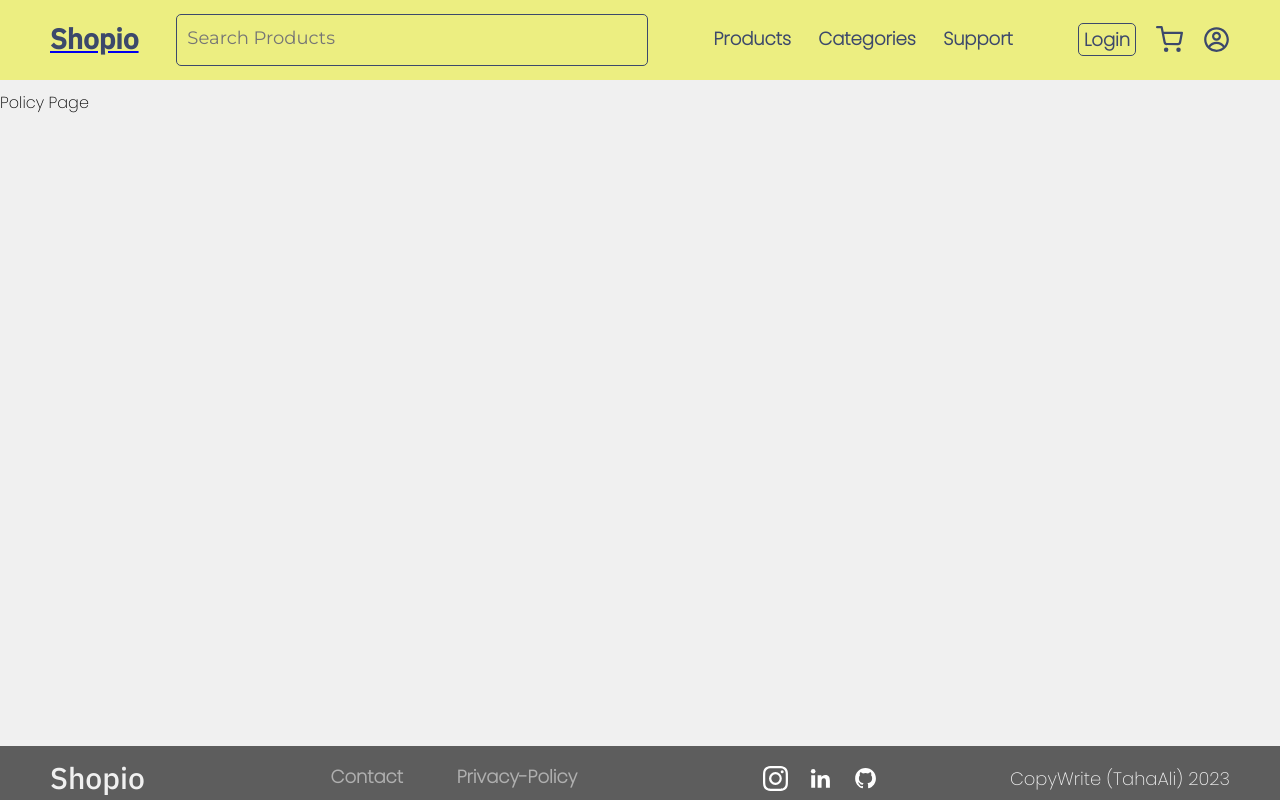
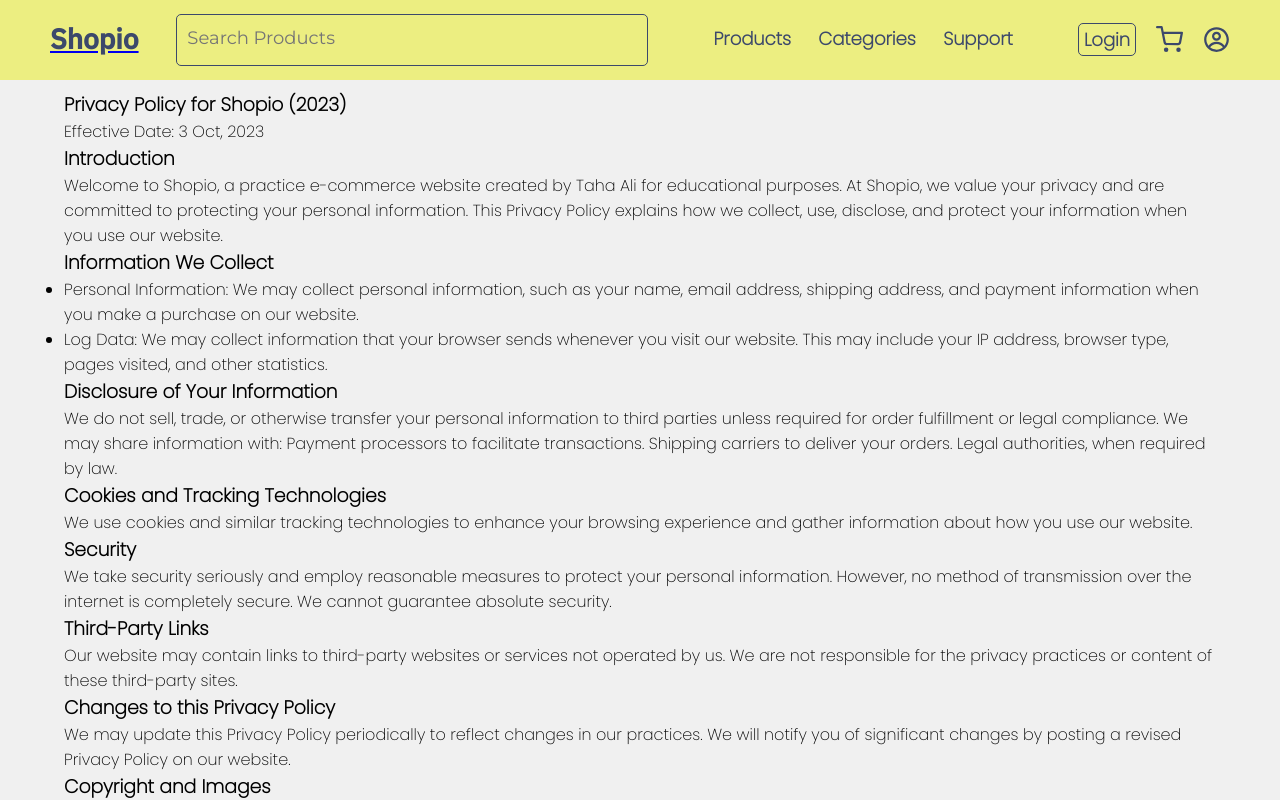
Before and after one commit to tahaali-dev/Shopio-Ecommerce-WebApp, a React (Vite) app in the folder client/: page /policypage in a window 1280 px wide. Shown: the top 800 px of the page. Built offline with nearby package versions, Linux system fonts and the light colour scheme.

Commit message:
policy page update

```diff
--- a/client/src/Components/Navbar/Navbar.jsx
+++ b/client/src/Components/Navbar/Navbar.jsx
@@ -129,7 +129,7 @@ const Navbar = () => {
             <Link to="/" className="link-d" onClick={HandleMenu}>
               ContactUs
             </Link>
-            <Link to="/" className="link-d" onClick={HandleMenu}>
+            <Link to="/policypage" className="link-d" onClick={HandleMenu}>
               Privacy Policy
             </Link>
 
--- a/client/src/Pages/Homepage/Homepage.jsx
+++ b/client/src/Pages/Homepage/Homepage.jsx
@@ -13,7 +13,6 @@ const Homepage = () => {
         <ImageSlider />
         <Category />
         <ProductSection />
-        <SlideProducts />
       </div>
       <Footer />
     </div>
--- /dev/null
+++ b/client/src/Pages/PolicyPage/Policy.css
@@ -0,0 +1,18 @@
+.policy-cont {
+  display: flex;
+  justify-content: center;
+  flex-direction: column;
+  align-items: center;
+  margin: 7px 0px;
+}
+.policy-cont h3 {
+  /* border: 1px solid; */
+  max-width: 90%;
+  min-width: 90%;
+}
+.policy-cont p,
+ul {
+  /* border: 1px solid; */
+  max-width: 90%;
+  min-width: 90%;
+}
--- a/client/src/Pages/PolicyPage/PolicyPage.jsx
+++ b/client/src/Pages/PolicyPage/PolicyPage.jsx
@@ -1,7 +1,81 @@
 import React from "react";
+import "./Policy.css";
 
 const PolicyPage = () => {
-  return <div>Policy Page</div>;
+  return (
+    <div className="policy-cont">
+      <h3>Privacy Policy for Shopio (2023)</h3>
+      <p>Effective Date: 3 Oct, 2023</p>
+      <h3>Introduction</h3>
+      <p>
+        Welcome to Shopio, a practice e-commerce website created by Taha Ali for
+        educational purposes. At Shopio, we value your privacy and are committed
+        to protecting your personal information. This Privacy Policy explains
+        how we collect, use, disclose, and protect your information when you use
+        our website.
+      </p>
+
+      <h3>Information We Collect</h3>
+      <ul>
+        <li>
+          Personal Information: We may collect personal information, such as
+          your name, email address, shipping address, and payment information
+          when you make a purchase on our website.
+        </li>
+        <li>
+          Log Data: We may collect information that your browser sends whenever
+          you visit our website. This may include your IP address, browser type,
+          pages visited, and other statistics.
+        </li>
+      </ul>
+      <h3>Disclosure of Your Information</h3>
+      <p>
+        We do not sell, trade, or otherwise transfer your personal information
+        to third parties unless required for order fulfillment or legal
+        compliance. We may share information with: Payment processors to
+        facilitate transactions. Shipping carriers to deliver your orders. Legal
+        authorities, when required by law.
+      </p>
+
+      <h3>Cookies and Tracking Technologies</h3>
+      <p>
+        We use cookies and similar tracking technologies to enhance your
+        browsing experience and gather information about how you use our
+        website.
+      </p>
+
+      <h3>Security</h3>
+      <p>
+        We take security seriously and employ reasonable measures to protect
+        your personal information. However, no method of transmission over the
+        internet is completely secure. We cannot guarantee absolute security.
+      </p>
+
+      <h3>Third-Party Links</h3>
+      <p>
+        Our website may contain links to third-party websites or services not
+        operated by us. We are not responsible for the privacy practices or
+        content of these third-party sites.
+      </p>
+
+      <h3>Changes to this Privacy Policy</h3>
+      <p>
+        We may update this Privacy Policy periodically to reflect changes in our
+        practices. We will notify you of significant changes by posting a
+        revised Privacy Policy on our website.
+      </p>
+
+      <h3>Copyright and Images</h3>
+      <p>
+        All images used on our website belong to their respective copyright
+        holders. We do not claim ownership of these images and use them solely
+        for educational purposes.
+      </p>
+
+      <h3>Contact Us</h3>
+      <p>Email: testshopio@gmail.com</p>
+    </div>
+  );
 };
 
 export default PolicyPage;
```
